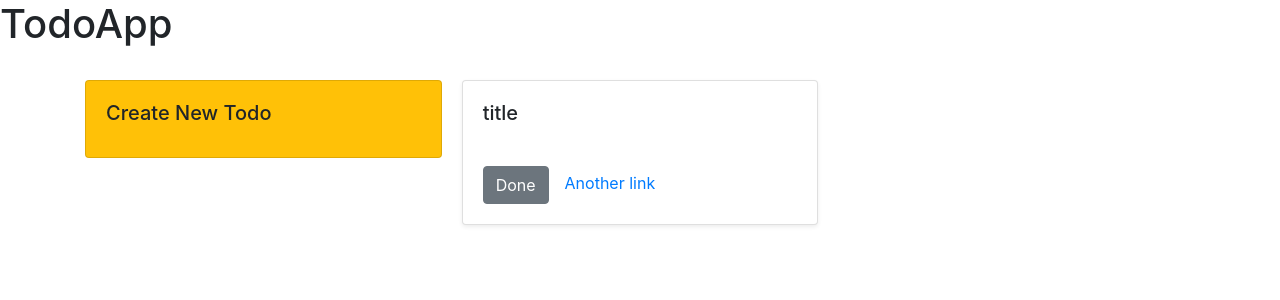
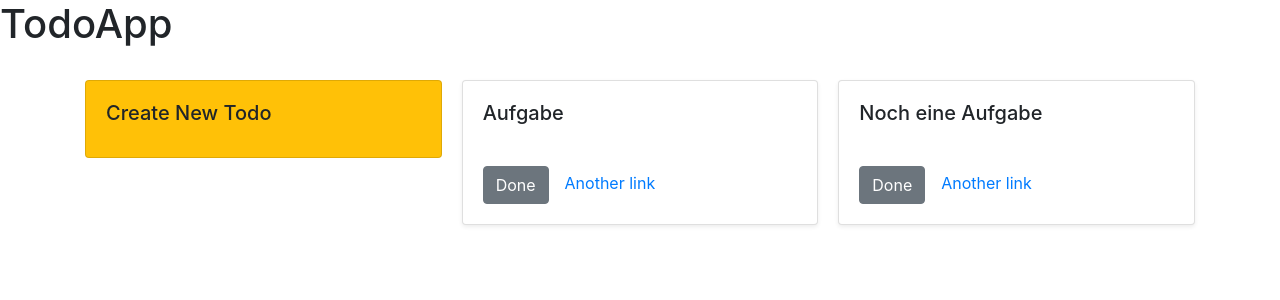
Before and after one commit to clemenscodes/todo-app-kms, an Angular app: page / in a window 1280 px wide. Shown: the top 300 px of the page. Built offline with nearby package versions, Linux system fonts and the light colour scheme.

Commit message:
render tasks
Signed-off-by: Clemens Horn <clemens.horn@mni.thm.de>

```diff
--- a/src/app/task-list/task-list.component.html
+++ b/src/app/task-list/task-list.component.html
@@ -5,9 +5,9 @@
                 <h5 class="card-title">Create New Todo</h5>
             </div>
         </div>
-        <div class="card mt-4 shadow-sm">
+        <div *ngFor="let task of this.taskList; let i = index;" class="card mt-4 shadow-sm">
             <div class="card-body">
-                <h5 class="card-title">title <span style="display:none"></span></h5>
+                <h5 class="card-title">{{task.title}}<span style="display:none"></span></h5>
                 <h6 class="card-subtitle mb-2 text-muted"><br></h6>
                 <p class="card-text"></p>
                 <button type="button" class="btn btn-secondary mr-3" >Done</button>
--- a/src/app/task-list/task-list.component.ts
+++ b/src/app/task-list/task-list.component.ts
@@ -1,16 +1,18 @@
 import { Component, OnInit } from '@angular/core';
 import { TaskService } from '../task.service';
+import { Task } from '../model/task'
 
 @Component({
   selector: 'app-task-list',
   templateUrl: './task-list.component.html',
-  styleUrls: ['./task-list.component.scss']
+  styleUrls: ['./task-list.component.scss'],
 })
 export class TaskListComponent implements OnInit {
+  constructor(public taskService: TaskService) {}
 
-  constructor(public taskService: TaskService) { }
+  ngOnInit(): void {}
 
-  ngOnInit(): void {
+  get taskList(): Task[] {
+    return this.taskService.taskList;
   }
-
 }
```
